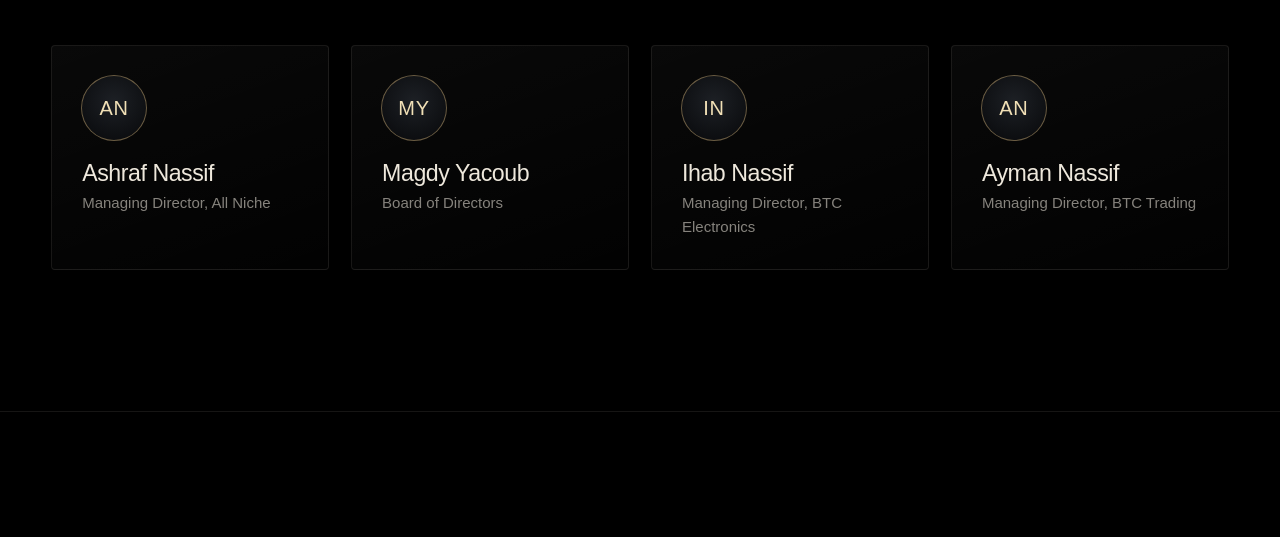
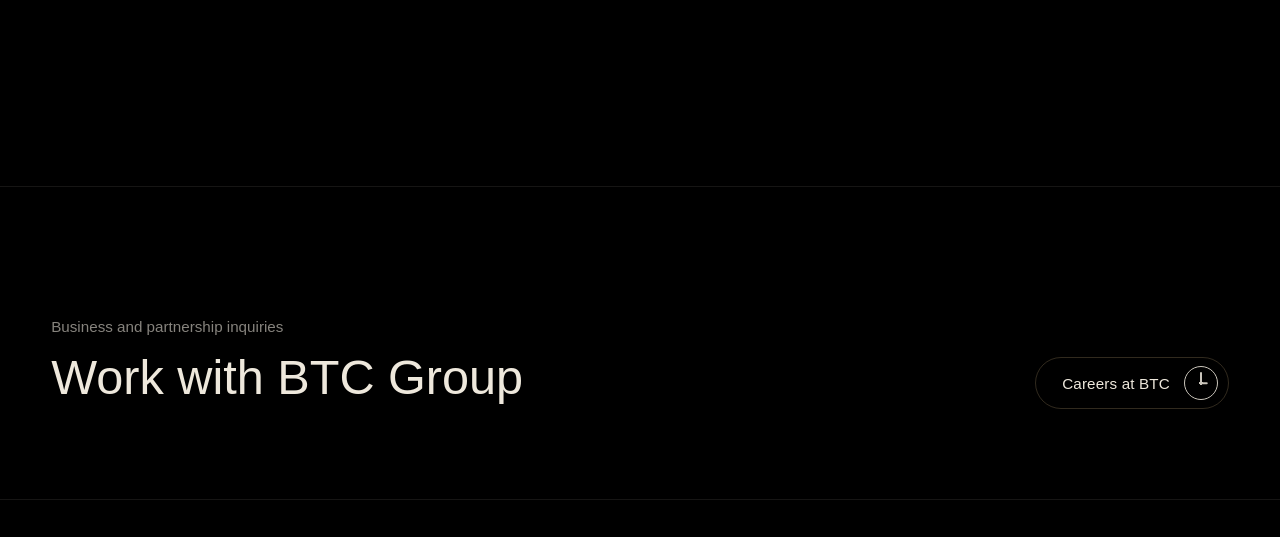
Before and after one commit to Morris-George/btc, a plain HTML site: page leadership/index.html in a window 1280 px wide. Shown: the part 2591-3128 px from the top of the page. Drawn offline with Linux system fonts and the light colour scheme.

Commit message:
Leadership: remove the four name cards under the group photo
Co-Authored-By: Claude Sonnet 5.5 <noreply@anthropic.com>
Claude-Session: https://claude.ai/code/session_01DLD9mBnWjhzdzJHGCAjWXe

```diff
--- a/leadership/index.html
+++ b/leadership/index.html
@@ -14,7 +14,7 @@
  </div></header>
 <main id="main"><section class="section" style="padding-top:calc(var(--hdr) + clamp(32px,5vw,64px))"><div class="container split"><figure class="reveal"><img src="../assets/img/photos/people-loria-wassef.webp" alt="Mr. Loria Wassef, founder of BTC Group" width="734" height="564" loading="lazy" decoding="async"></figure><div class="reveal"><h2>Mr. Loria Wassef</h2><p>Founder of the renowned market leader known today as BTC Group. In 1935 he opened his first boutique under the name “Loria Shop” in Fayoum.</p></div></div></section>
 <section class="section alt"><div class="container split flip"><figure class="reveal"><img src="../assets/img/photos/second-generation.webp" alt="Mr. Yacoub Nassif Wassef and Mr. Ibrahim Nassif Wassef, the second generation" width="1280" height="1074" loading="lazy" decoding="async"><figcaption>Mr. Yacoub Nassif Wassef and Mr. Ibrahim Nassif Wassef, second generation.</figcaption></figure><div class="reveal"><h2>A Family-owned Group</h2><p>BTC Group is a family-owned group of companies. The founder’s materials credit the people behind BTC, starting from his grandchildren, dedicated employees and loyal clients.</p></div></div></section>
-<section class="section"><div class="container"><div class="sec-head reveal"><h2>Managing Directors</h2></div><figure class="wide reveal"><img src="../assets/img/photos/managing-directors-group.webp" alt="Ashraf Nassif, Managing Director, All Niche · Mr. Magdy Yacoub, Board of Directors · Ihab Nassif, Managing Director, BTC Electronics · Ayman Nassif, Managing Director, BTC Trading" width="1537" height="1023" loading="lazy" decoding="async"><figcaption>Ashraf Nassif, Managing Director, All Niche · Mr. Magdy Yacoub, Board of Directors · Ihab Nassif, Managing Director, BTC Electronics · Ayman Nassif, Managing Director, BTC Trading</figcaption></figure><div class="grid g4"><div class="person reveal"><span class="mono">AN</span><h3>Ashraf Nassif</h3><p>Managing Director, All Niche</p></div><div class="person reveal"><span class="mono">MY</span><h3>Magdy Yacoub</h3><p>Board of Directors</p></div><div class="person reveal"><span class="mono">IN</span><h3>Ihab Nassif</h3><p>Managing Director, BTC Electronics</p></div><div class="person reveal"><span class="mono">AN</span><h3>Ayman Nassif</h3><p>Managing Director, BTC Trading</p></div></div></div></section>
+<section class="section"><div class="container"><div class="sec-head reveal"><h2>Managing Directors</h2></div><figure class="wide reveal"><img src="../assets/img/photos/managing-directors-group.webp" alt="Ashraf Nassif, Managing Director, All Niche · Mr. Magdy Yacoub, Board of Directors · Ihab Nassif, Managing Director, BTC Electronics · Ayman Nassif, Managing Director, BTC Trading" width="1537" height="1023" loading="lazy" decoding="async"><figcaption>Ashraf Nassif, Managing Director, All Niche · Mr. Magdy Yacoub, Board of Directors · Ihab Nassif, Managing Director, BTC Electronics · Ayman Nassif, Managing Director, BTC Trading</figcaption></figure></div></section>
 </main><footer class="site-footer">
  <div class="container foot-cta"><div><p>Business and partnership inquiries</p><a class="foot-big" href="../contact/index.html">Work with BTC Group</a></div><a class="btn btn-line" href="../careers/index.html">Careers at BTC <span aria-hidden="true">→</span></a></div>
  <div class="container foot-grid">
```
